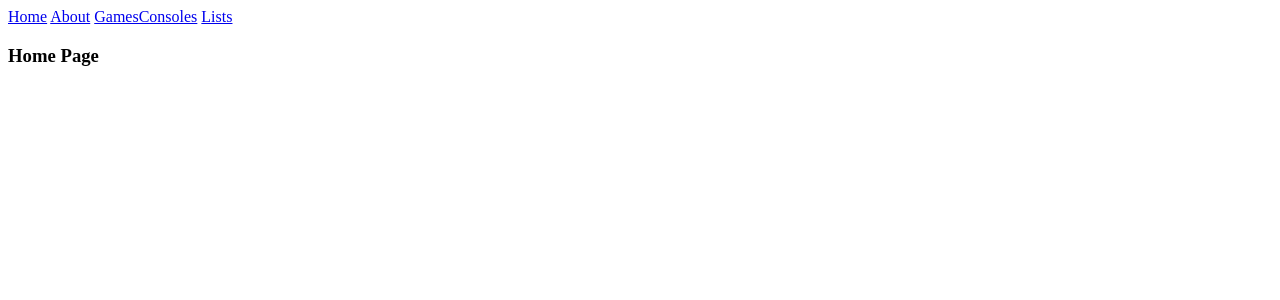
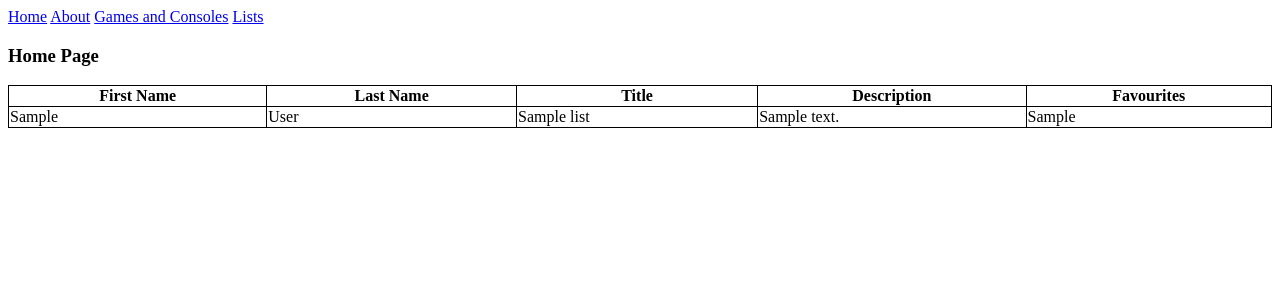
Before and after one commit to AndreM132/project1, a Flask app: page / in a window 1280 px wide. Shown: the top 300 px of the page. Run offline with Flask 2, Linux system fonts and the light colour scheme; tables that the repository leaves empty hold one stand-in row (values such as "Sample post").

Commit message:
Table test for Lists.

```diff
--- a/application/templates/home.html
+++ b/application/templates/home.html
@@ -1,7 +1,37 @@
 {% extends 'layout.html' %}
+
 {% block body_content %}
 
+<head>
+<style>
+table, th, td {
+  border: 1px solid black;
+  border-collapse: collapse;
+}
+</style>
+</head>
+
 <h3>Home Page</h3>
+{% for list in lists %}
+	<div>
+	<table style="width:100%">
+  <tr>
+    <th>First Name</th>
+    <th>Last Name</th>
+    <th>Title</th>
+    <th>Description</th>
+    <th>Favourites</th>
+  </tr>
+  <tr>
+    <td>{{ list.first_name }}</td>
+    <td>{{ list.last_name }}</td>
+    <td>{{ list.list_title }}</td>
+    <td>{{ list.list_description }}</td>
+    <td>{{ list.favourites }}</td>
+  </tr>
+</table>
+  </div>
+  {% endfor %}
 
 
 {% endblock %}
--- a/application/templates/layout.html
+++ b/application/templates/layout.html
@@ -3,7 +3,7 @@
 	<div class=navbar>
 	<a href="{{ url_for('home') }}">Home</a>
         <a href="{{ url_for('about') }}">About</a>
-        <a href="{{ url_for('gamesconsoles') }}">GamesConsoles</a>
+        <a href="{{ url_for('gamesconsoles') }}">Games and Consoles</a>
         <a href="{{ url_for('lists') }}">Lists</a>
 	</div>
 	{% block body_content %}{% endblock %}
--- a/application/templates/lists.html
+++ b/application/templates/lists.html
@@ -1,5 +1,6 @@
 {% extends "layout.html" %}
 {% block body_content %}
+<h3>Create Your List!</h3>
 <div class="form">
 	<form method="POST" action="">
 		{{ form.hidden_tag() }}
```
Also changed, not shown: application/models.py (+4 -4 lines), application/templates/about.html (+13 -0 lines).
